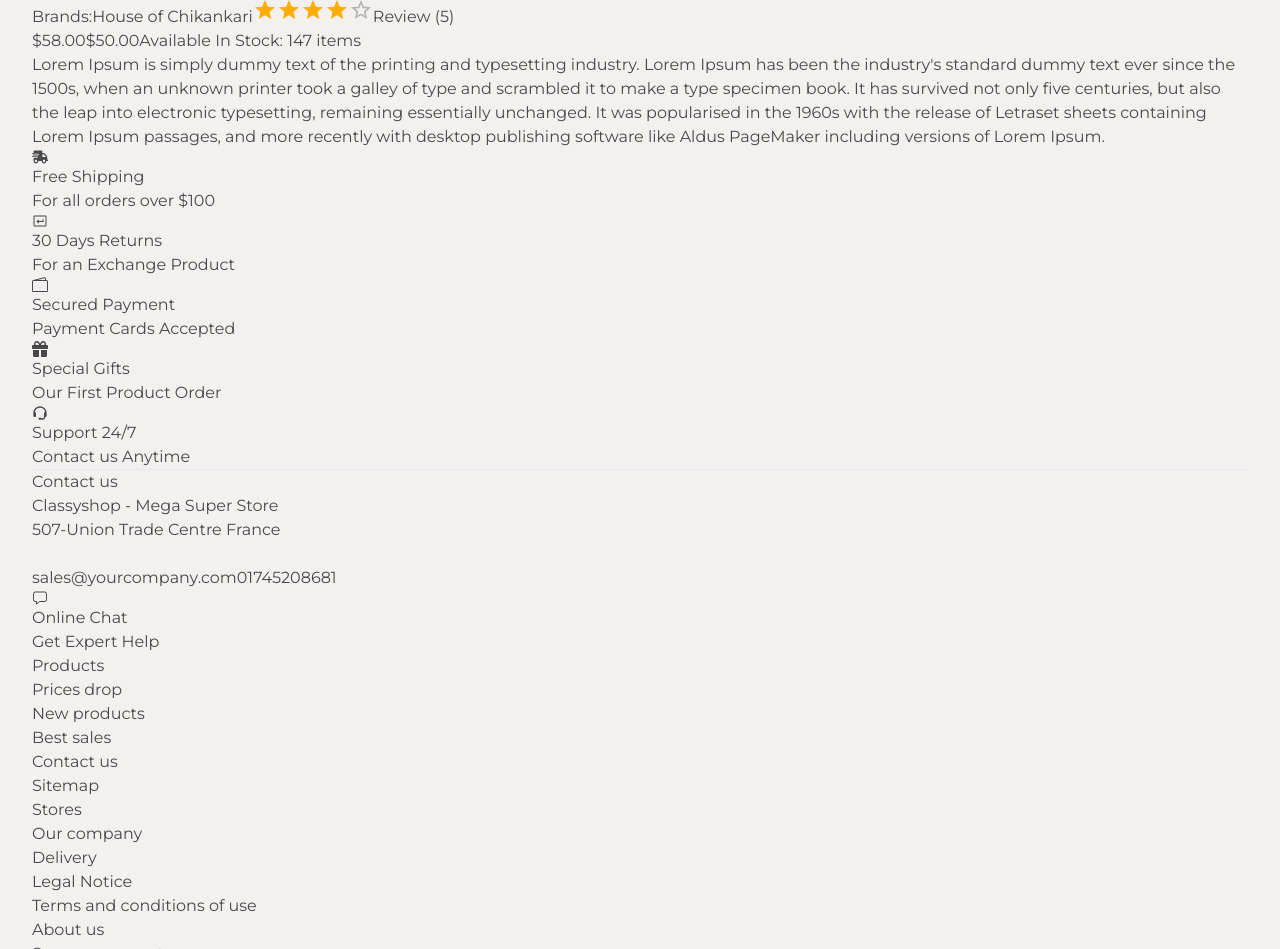
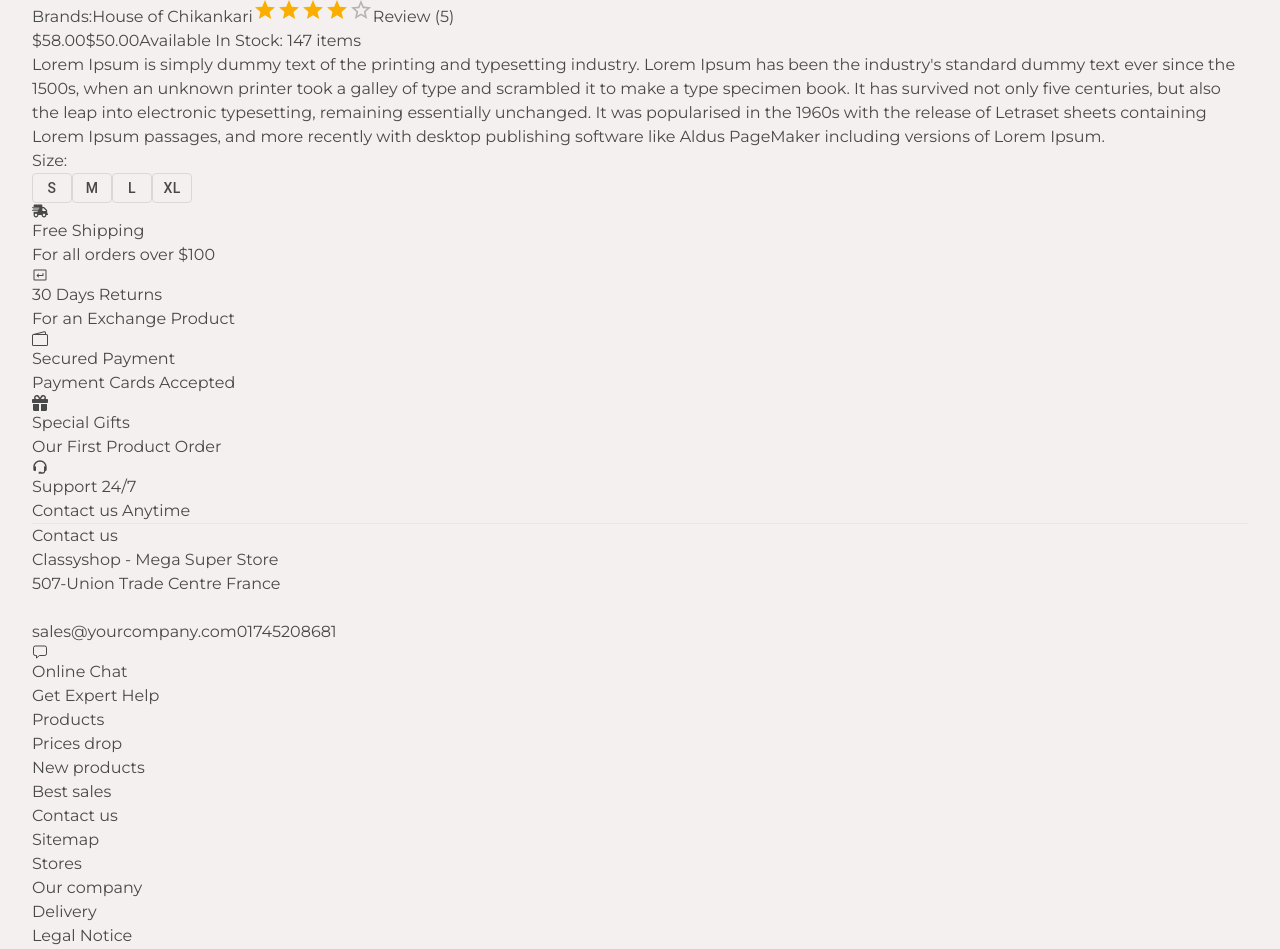
Before and after one commit to Aminulhoque01/GlassyShop-frontend, a React (Vite) app: page /productDetails/1 in a window 1280 px wide. Shown: the part 2028-2977 px from the top of the page. Built offline with nearby package versions, Linux system fonts and the light colour scheme.

Commit message:
size add

```diff
--- a/src/pages/ProductDetails/ProductDetails.jsx
+++ b/src/pages/ProductDetails/ProductDetails.jsx
@@ -2,8 +2,12 @@ import Breadcrumbs from "@mui/material/Breadcrumbs";
 import { Link } from "react-router-dom";
 import ProductZoom from "../../components/ProductZoom/ProductZoom";
 import Rating from "@mui/material/Rating";
+import Button from "@mui/material/Button";
+import './style.css'
+import { useState } from "react";
 
 const ProductDetails = () => {
+ const [ productActionIndex, setProductActionIndex]=useState(null)
   return (
     <>
       <div className="py-5 pb-0">
@@ -79,9 +83,21 @@ const ProductDetails = () => {
 
               </div>
 
-              <p className="text-[14px]  mt-3">
+              <p className="text-[14px]  mt-3 pr-10 mb-5">
                 Lorem Ipsum is simply dummy text of the printing and typesetting industry. Lorem Ipsum has been the industry's standard dummy text ever since the 1500s, when an unknown printer took a galley of type and scrambled it to make a type specimen book. It has survived not only five centuries, but also the leap into electronic typesetting, remaining essentially unchanged. It was popularised in the 1960s with the release of Letraset sheets containing Lorem Ipsum passages, and more recently with desktop publishing software like Aldus PageMaker including versions of Lorem Ipsum.
               </p>
+
+              <div className="flex items-center gap-3">
+                <span className="text-[16px]">Size:</span>
+                <div className="flex items-center gap-1 actions">
+                  <Button className={`${productActionIndex === 0 ?'!bg-primary !text-white':''}`}
+                  onClick={()=>setProductActionIndex(0)}>S</Button>
+                  <Button className={`${productActionIndex === 1 ?'!bg-primary !text-white':''}`}  onClick={()=>setProductActionIndex(1)}>M</Button>
+                  <Button className={`${productActionIndex === 2 ?'!bg-primary !text-white':''}`}  onClick={()=>setProductActionIndex(2)}>L</Button>
+                  <Button className={`${productActionIndex === 3 ?'!bg-primary !text-white':''}`}  onClick={()=>setProductActionIndex(3)}>XL</Button>
+                </div>
+              </div>
+
           </div>
         </div>
       </section>
--- /dev/null
+++ b/src/pages/ProductDetails/style.css
@@ -0,0 +1,2 @@
+.productContent .actions button{min-width: 40px !important; height: 30px !important; border:1px solid rgba(0,0,0,0.1);
+    color:rgba(0,0,0,0.7)}
```
